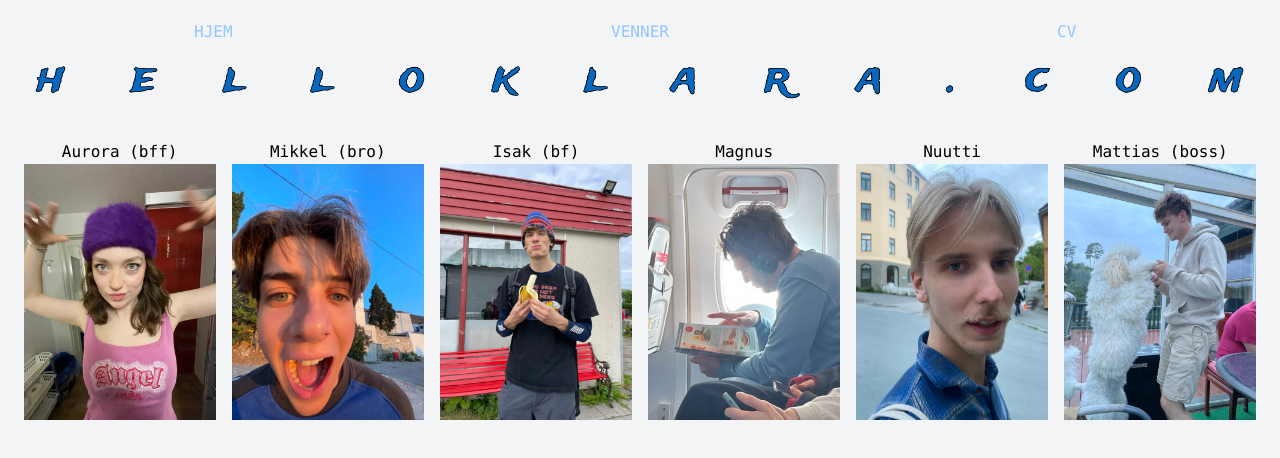
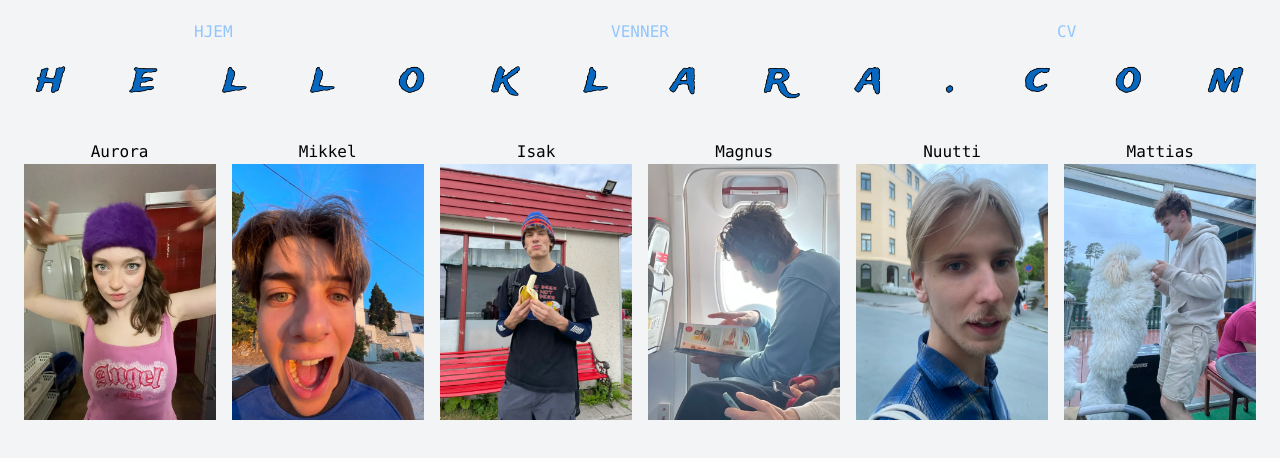
Before and after one commit to klarawust/technosphere-old, a React (Create React App) app: page /venner in a window 1280 px wide. Shown: the top 458 px of the page. Built offline with nearby package versions, Linux system fonts and the light colour scheme.

Commit message:
deleted details

```diff
--- a/src/sider/Venner.js
+++ b/src/sider/Venner.js
@@ -10,13 +10,13 @@ import mattias from "../images/venner/mattias_1280.webp";
 
 function Venner() {
   const venner = [
-    { name: "Aurora (bff)", url: "", bilde: aurora },
-    { name: "Mikkel (bro)", url: "", bilde: mikkel },
-    { name: "Isak (bf)", url: "https://isak.me/", bilde: isak },
+    { name: "Aurora", url: "", bilde: aurora },
+    { name: "Mikkel", url: "", bilde: mikkel },
+    { name: "Isak", url: "https://isak.me/", bilde: isak },
     { name: "Magnus", url: "https://www.magnus.ouren.no", bilde: magnus },
     { name: "Nuutti", url: "https://nuutti.no", bilde: nuutti },
     {
-      name: "Mattias (boss)",
+      name: "Mattias",
       url: "https://www.mattiastofte.dev",
       bilde: mattias,
     },
```
